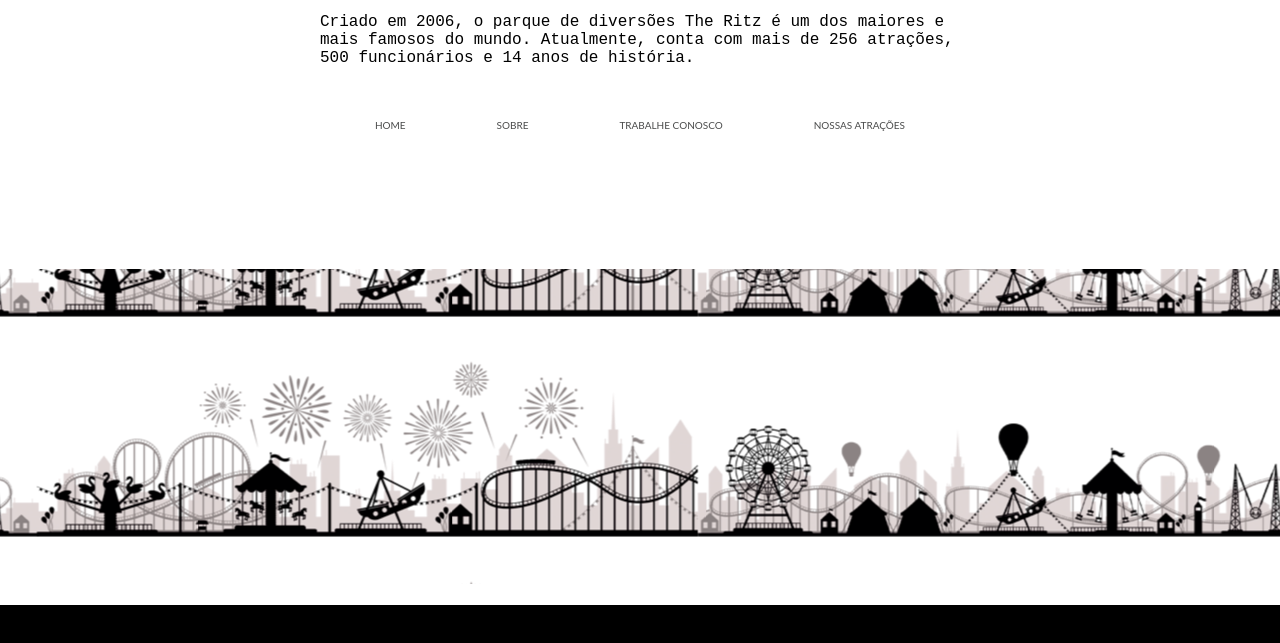
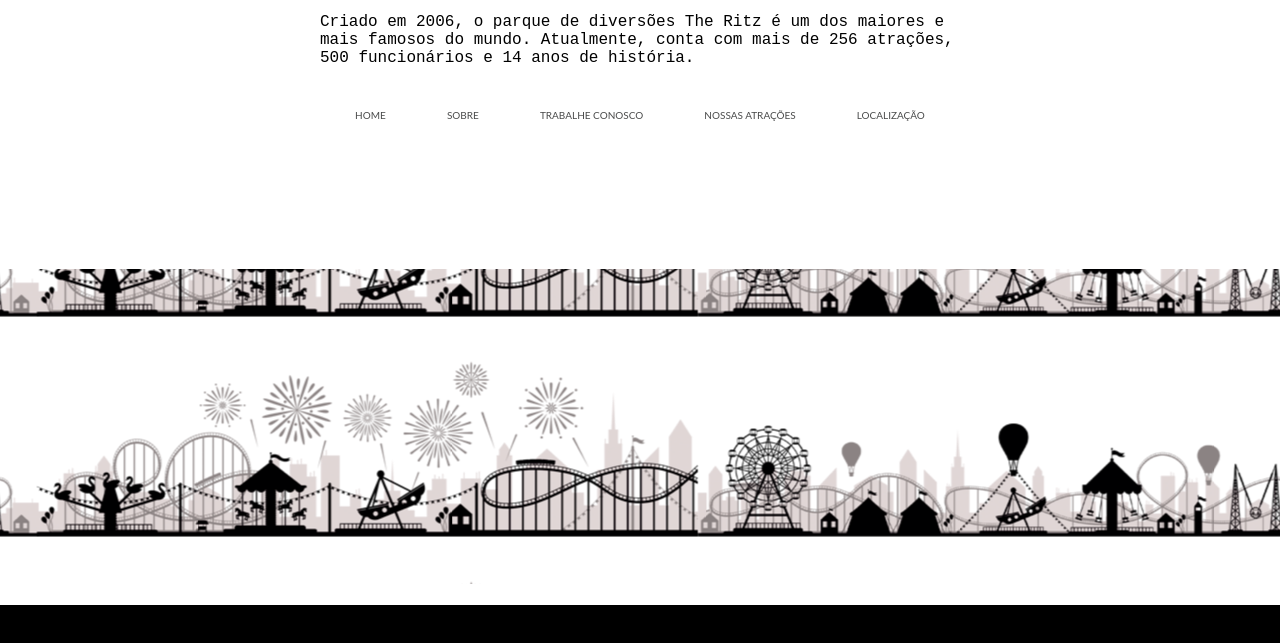
Before and after one commit to gabyssbarboza/the-ritz-home, a plain HTML site: page index.html in a window 1280 px wide. Shown: the part 91-734 px from the top of the page. Drawn offline with Linux system fonts and the light colour scheme; a web font is replaced by a local one.

Commit message:
the ritz home

```diff
--- a/index.js
+++ b/index.js
@@ -3,19 +3,23 @@
     var links = [
         {
             "name":  "home",
-            "href": "choose-side"
+            "href": "https://gabyssbarboza.github.io/the-ritz-home/"
         },
         {
             "name":  "sobre",
-            "href": "personagens"
+            "href": "https://gabyssbarboza.github.io/the-ritz-sobre/"
         },
         {
             "name":  "trabalhe conosco",
-            "href": "planetas"
+            "href": "https://gabyssbarboza.github.io/the-ritz-trabalhe-conosco/"
         },
         {
             "name":  "nossas atrações",
-            "href": "planetas"
+            "href": "https://gabyssbarboza.github.io/the-ritz-parks/"
+        },
+        {
+            "name":  "localização",
+            "href": "https://gabyssbarboza.github.io/the-ritz-localizacao/"
         }
     ];
 
@@ -27,7 +31,7 @@
         for(let i = 0; i < items.length; i++){
             var li = document.createElement("li");
             var link = document.createElement("a");
-            link.href = "#" + items[i].href;
+            link.href =  items[i].href;
             link.innerText = items[i].name;
             li.appendChild(link);
             li.classList = "container-top-menu--link"
--- a/style/style.scss
+++ b/style/style.scss
@@ -110,7 +110,7 @@ html {
                 margin: 1rem;
                 display: flex;
                 background-color: transparent;
-                padding: 0.625rem;
+                // padding: 0.625rem;
                 text-transform: uppercase;
                 font-size: 0.625rem;
                 @media (max-width: 768px){
```
Also changed, not shown: style/style.css, 1 other file.
